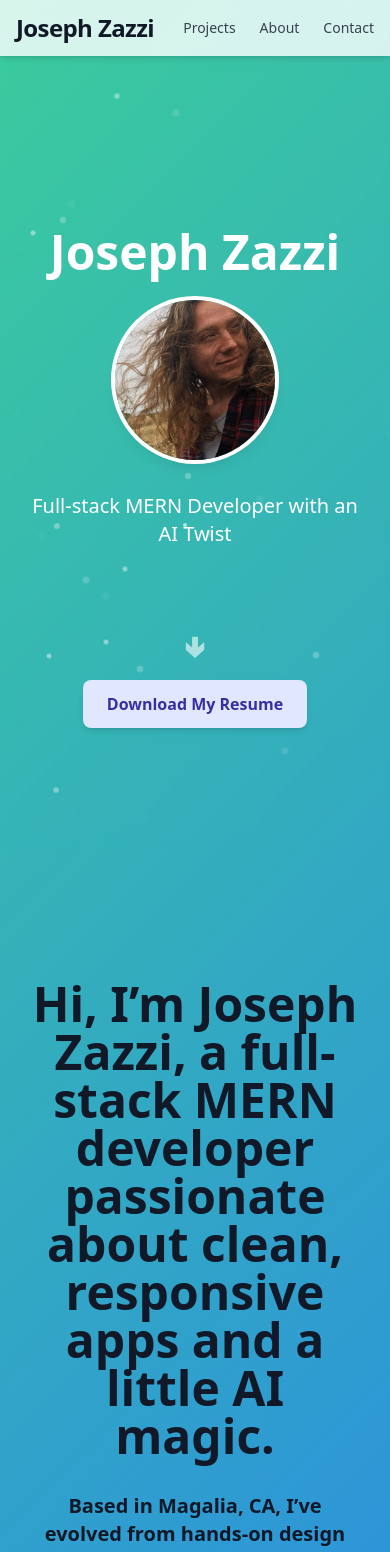
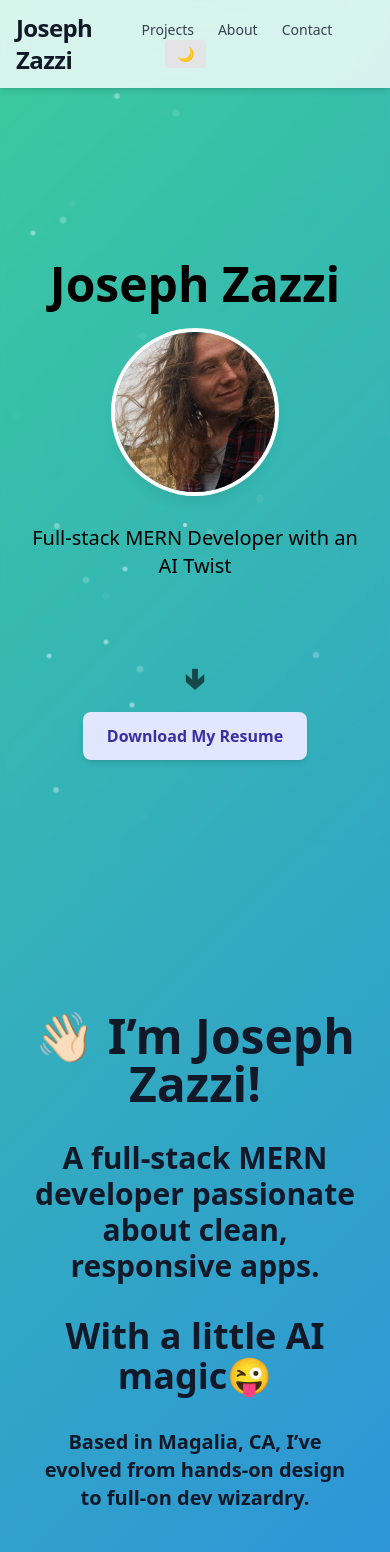
Before and after one commit to JoeyZ56/modern-portfolio-client, a Next.js app: page / in a window 390 px wide. Shown: the top 1552 px of the page. Built offline with nearby package versions, Linux system fonts and the light colour scheme; no server answers.

Commit message:
added dark mode functionaity and added it to nave bar, changed some html and tailwind in components

```diff
--- a/src/components/About.jsx
+++ b/src/components/About.jsx
@@ -9,11 +9,26 @@ export default function About() {
           initial={{ opacity: 0, y: -20 }}
           animate={{ opacity: 1, y: 0 }}
           transition={{ duration: 1 }}
-          className="text-5xl md:text-7xl font-bold mb-8"
+          className="text-5xl md:text-5xl font-bold mb-8"
         >
-          Hi, I’m Joseph Zazzi, a full-stack MERN developer passionate about
-          clean, responsive apps and a little AI magic.
+          👋🏻 I’m Joseph Zazzi!
         </motion.h2>
+        <motion.p
+          initial={{ opacity: 0, y: -20 }}
+          animate={{ opacity: 1, y: 0 }}
+          transition={{ duration: 1 }}
+          className="text-3xl md:text-2xl mb-8"
+        >
+          A full-stack MERN developer passionate about clean, responsive apps.
+        </motion.p>
+        <motion.h3
+          initial={{ opacity: 0, y: -20 }}
+          animate={{ opacity: 1, y: 0 }}
+          transition={{ duration: 1 }}
+          className="text-4xl md:text-3xl font-bold mb-8"
+        >
+          With a little AI magic😜
+        </motion.h3>
 
         <motion.p
           initial={{ opacity: 0 }}
--- a/src/components/Contact.jsx
+++ b/src/components/Contact.jsx
@@ -57,7 +57,7 @@ export default function Contact() {
               value={form.name}
               onChange={handleChange}
               placeholder="Name or Company"
-              className="w-full px-4 py-2 border rounded"
+              className="w-full px-4 py-2 border rounded text-black"
             />
             <input
               name="email"
@@ -65,14 +65,14 @@ export default function Contact() {
               value={form.email}
               onChange={handleChange}
               placeholder="Email"
-              className="w-full px-4 py-2 border rounded"
+              className="w-full px-4 py-2 border rounded text-black"
             />
             <textarea
               name="message"
               value={form.message}
               onChange={handleChange}
               placeholder="Message..."
-              className="w-full px-4 py-2 border rounded"
+              className="w-full px-4 py-2 border rounded text-black"
             />
             <div className="flex justify-center">
               <button
--- a/src/components/Hero.jsx
+++ b/src/components/Hero.jsx
@@ -6,7 +6,8 @@ export default function Hero() {
   return (
     <section
       id="hero"
-      className="relative min-h-screen flex flex-col justify-center items-center text-white px-4 overflow-hidden"
+      className="relative min-h-screen flex flex-col justify-center items-center
+             text-black dark:text-white px-4 overflow-hidden"
     >
       <motion.h1
         initial={{ opacity: 0, y: -20 }}
--- a/src/components/Navbar.jsx
+++ b/src/components/Navbar.jsx
@@ -1,6 +1,18 @@
+"use client";
+import { useEffect, useState } from "react";
 import Link from "next/link";
 
 export default function Navbar() {
+  const [dark, setDark] = useState(false);
+
+  useEffect(() => {
+    if (dark) {
+      document.documentElement.classList.add("dark");
+    } else {
+      document.documentElement.classList.remove("dark");
+    }
+  }, [dark]);
+
   return (
     <nav className="sticky top-0 z-50 bg-white/80 dark:bg-black/80 backdrop-blur-md shadow-md">
       <div className="max-w-6xl mx-auto px-4 py-3 flex justify-between items-center">
@@ -30,6 +42,12 @@ export default function Navbar() {
           >
             Contact
           </a>
+          <button
+            onClick={() => setDark(!dark)}
+            className="bg-zinc-200 dark:bg-zinc-800 px-3 py-1 rounded transition"
+          >
+            {dark ? "☀️" : "🌙"}
+          </button>
         </div>
       </div>
     </nav>
--- a/src/components/Projects.jsx
+++ b/src/components/Projects.jsx
@@ -46,6 +46,14 @@ const Projects = () => {
 
   return (
     <section id="projects">
+      <motion.h1
+        initial={{ opacity: 0, y: -20 }}
+        animate={{ opacity: 1, y: 0 }}
+        transition={{ duration: 1 }}
+        className="text-5xl md:text-5xl font-bold mb-6 flex justify-center"
+      >
+        My Projects
+      </motion.h1>
       <motion.section
         className="grid gap-8 md:grid-cols-2 lg:grid-cols-3 px-4 py-8 max-w-7xl mx-auto"
         variants={containerVariants}
--- a/src/styles/globals.css
+++ b/src/styles/globals.css
@@ -16,6 +16,7 @@ html {
   }
 }
 
+/* Light mode*/
 body {
   color: white;
   background: linear-gradient(-45deg, #6a11cb, #2575fc, #43e97b, #38f9d7);
@@ -32,6 +33,16 @@ body::before {
   z-index: -1;
 }
 
+/* Dark mode MUHAHAHAHA!*/
+@media (prefers-color-scheme: dark) {
+  .dark body {
+    color: white;
+    background: linear-gradient(-45deg, #0f0c29, #302b63, #24243e, #1a1a2e);
+    background-size: 400% 400%;
+    animation: gradient-shift 20s ease infinite;
+  }
+}
+
 a {
   color: black;
   text-decoration: none;
--- a/tailwind.config.js
+++ b/tailwind.config.js
@@ -4,6 +4,7 @@ module.exports = {
     "./src/app/**/*.{js,ts,jsx,tsx}",
     "./src/components/**/*.{js,ts,jsx,tsx}",
   ],
+  darkMode: "class",
   theme: {
     extend: {},
   },
```
